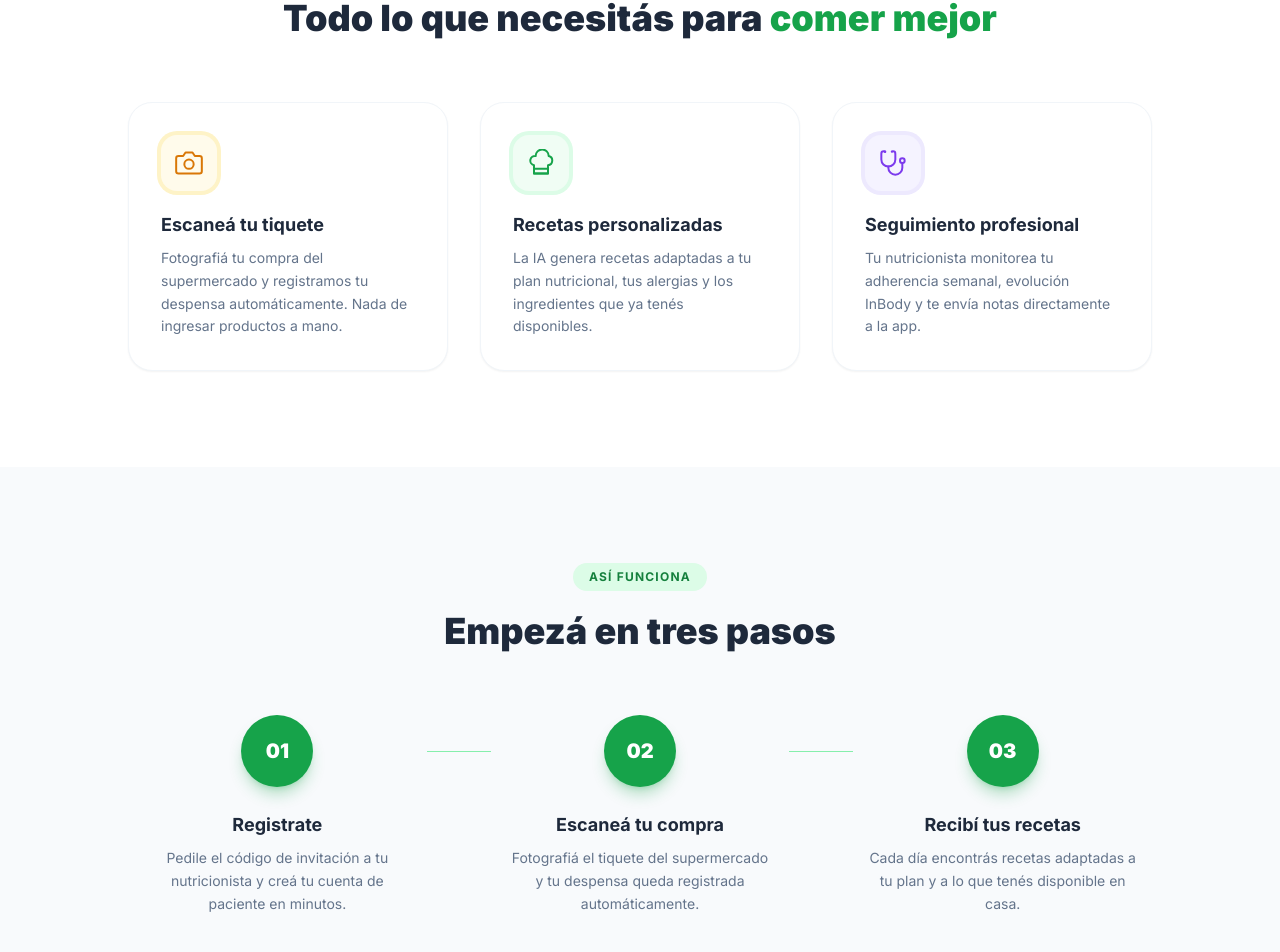
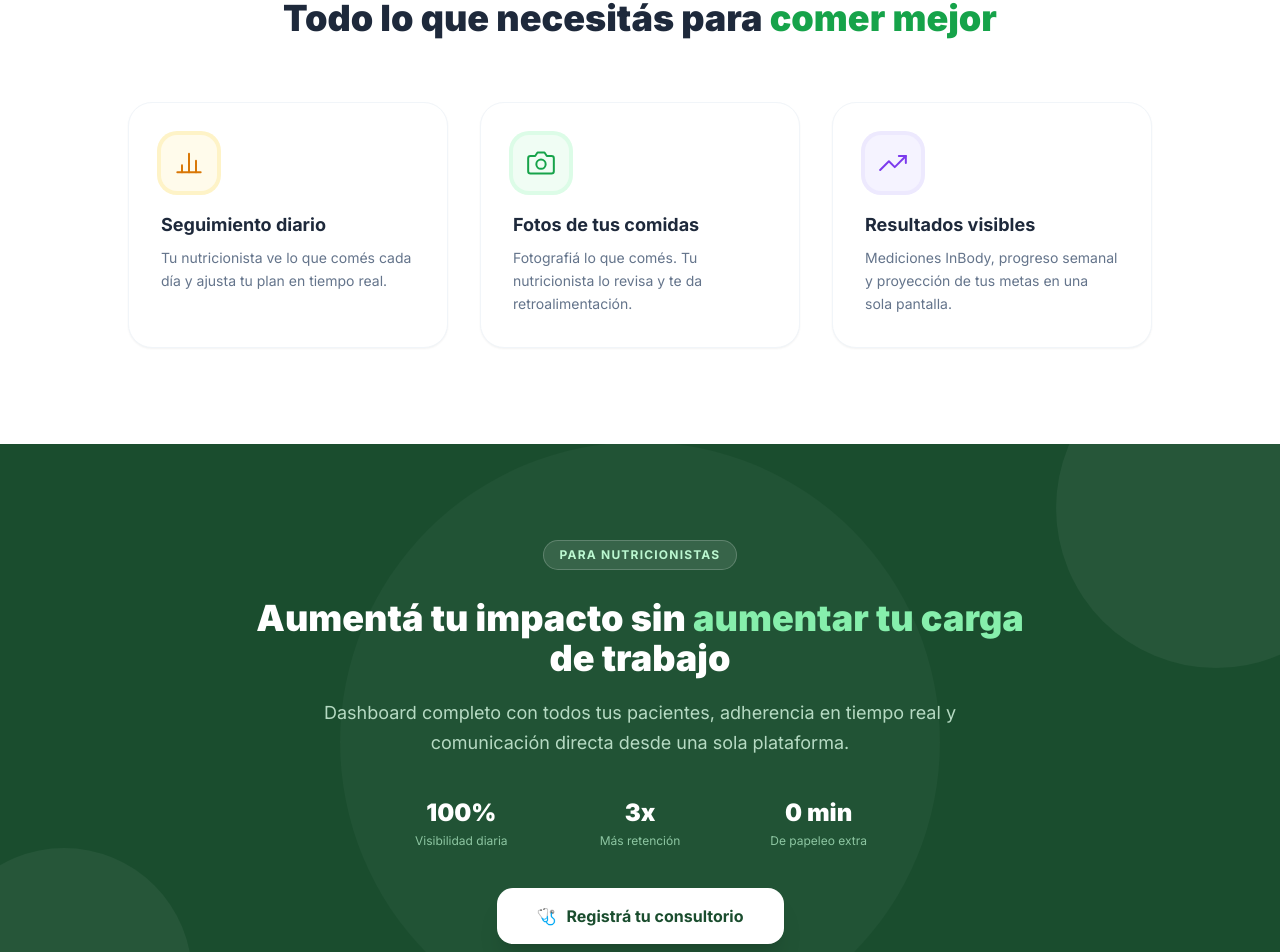
Before and after one commit to NutriCR/NutriCR, a Next.js app: page / in a window 1280 px wide. Shown: the part 946-1898 px from the top of the page. Built offline with nearby package versions, Linux system fonts and the light colour scheme.

Commit message:
landing page enfoque seguimiento continuo nutricionista

```diff
--- a/app/page.tsx
+++ b/app/page.tsx
@@ -77,22 +77,22 @@ function IconCamera({ className }: { className?: string }) {
   );
 }
 
-function IconChef({ className }: { className?: string }) {
+function IconChart({ className }: { className?: string }) {
   return (
     <svg className={className} fill="none" viewBox="0 0 24 24" stroke="currentColor" strokeWidth={1.7} strokeLinecap="round" strokeLinejoin="round">
-      <path d="M6 13.87A4 4 0 017.41 6a5.11 5.11 0 0111.18 0A4 4 0 0118 13.87V21H6z" />
-      <line x1="6" y1="17" x2="18" y2="17" />
-      <line x1="6" y1="21" x2="18" y2="21" />
+      <line x1="18" y1="20" x2="18" y2="10" />
+      <line x1="12" y1="20" x2="12" y2="4"  />
+      <line x1="6"  y1="20" x2="6"  y2="14" />
+      <line x1="2"  y1="20" x2="22" y2="20" />
     </svg>
   );
 }
 
-function IconStethoscope({ className }: { className?: string }) {
+function IconTrendingUp({ className }: { className?: string }) {
   return (
     <svg className={className} fill="none" viewBox="0 0 24 24" stroke="currentColor" strokeWidth={1.7} strokeLinecap="round" strokeLinejoin="round">
-      <path d="M4.8 2.3A.3.3 0 105 2H4a2 2 0 00-2 2v5a6 6 0 006 6 6 6 0 006-6V4a2 2 0 00-2-2h-1a.2.2 0 10.3.3" />
-      <path d="M8 15v1a6 6 0 006 6v0a6 6 0 006-6v-4" />
-      <circle cx="20" cy="10" r="2" />
+      <polyline points="23 6 13.5 15.5 8.5 10.5 1 18" />
+      <polyline points="17 6 23 6 23 12" />
     </svg>
   );
 }
@@ -241,10 +241,10 @@ export default function HomePage() {
               style={{ '--reveal-delay': '110ms', textShadow: '0 2px 8px rgba(0,0,0,0.4)' } as React.CSSProperties}
               className="text-4xl sm:text-5xl lg:text-6xl font-black text-white leading-[1.08] tracking-tight"
             >
-              Tu nutricionista, tu despensa
+              Tu nutricionista contigo{' '}
+              <span className="text-green-300">todos los días</span>
               <br className="hidden sm:block" />
-              {' '}y tus recetas{' '}
-              <span className="text-green-300">en un solo lugar</span>
+              {' '}no solo en la cita
             </h1>
 
             {/* Subtítulo */}
@@ -253,7 +253,7 @@ export default function HomePage() {
               style={{ '--reveal-delay': '240ms' } as React.CSSProperties}
               className="mt-6 text-lg sm:text-xl text-white/85 max-w-xl mx-auto leading-relaxed"
             >
-              Tecnología al servicio de tu salud.
+              Seguimiento real, resultados reales.
               Diseñado para Costa Rica.
             </p>
 
@@ -341,30 +341,30 @@ export default function HomePage() {
             <div className="grid grid-cols-1 sm:grid-cols-3 gap-8">
               {[
                 {
-                  Icon:  IconCamera,
+                  Icon:  IconChart,
                   ring:  'ring-amber-100',
                   bg:    'bg-amber-50',
                   text:  'text-amber-600',
-                  title: 'Escaneá tu tiquete',
-                  desc:  'Fotografiá tu compra del supermercado y registramos tu despensa automáticamente. Nada de ingresar productos a mano.',
+                  title: 'Seguimiento diario',
+                  desc:  'Tu nutricionista ve lo que comés cada día y ajusta tu plan en tiempo real.',
                   delay: '0ms',
                 },
                 {
-                  Icon:  IconChef,
+                  Icon:  IconCamera,
                   ring:  'ring-brand-100',
                   bg:    'bg-brand-50',
                   text:  'text-brand-600',
-                  title: 'Recetas personalizadas',
-                  desc:  'La IA genera recetas adaptadas a tu plan nutricional, tus alergias y los ingredientes que ya tenés disponibles.',
+                  title: 'Fotos de tus comidas',
+                  desc:  'Fotografiá lo que comés. Tu nutricionista lo revisa y te da retroalimentación.',
                   delay: '130ms',
                 },
                 {
-                  Icon:  IconStethoscope,
+                  Icon:  IconTrendingUp,
                   ring:  'ring-violet-100',
                   bg:    'bg-violet-50',
                   text:  'text-violet-600',
-                  title: 'Seguimiento profesional',
-                  desc:  'Tu nutricionista monitorea tu adherencia semanal, evolución InBody y te envía notas directamente a la app.',
+                  title: 'Resultados visibles',
+                  desc:  'Mediciones InBody, progreso semanal y proyección de tus metas en una sola pantalla.',
                   delay: '260ms',
                 },
               ].map((b) => (
@@ -383,6 +383,76 @@ export default function HomePage() {
                   </div>
                 </div>
               ))}
+            </div>
+          </div>
+        </section>
+
+        {/* ══════════════════════════════════════════════════════════════════
+            PARA NUTRICIONISTAS — fondo verde oscuro
+        ══════════════════════════════════════════════════════════════════ */}
+        <section className="py-24 px-6 bg-[#1a4d2e] relative overflow-hidden">
+          {/* Detalles decorativos de fondo */}
+          <div aria-hidden className="absolute -top-24 -right-24 w-80 h-80 rounded-full bg-white/5 pointer-events-none" />
+          <div aria-hidden className="absolute -bottom-16 -left-16 w-64 h-64 rounded-full bg-white/5 pointer-events-none" />
+          <div aria-hidden className="absolute top-1/2 left-1/2 -translate-x-1/2 -translate-y-1/2 w-[600px] h-[600px] rounded-full bg-white/[0.03] pointer-events-none" />
+
+          <div className="max-w-3xl mx-auto text-center relative z-10">
+            {/* Chip */}
+            <span
+              data-reveal
+              className="inline-block bg-white/10 border border-white/20 text-green-200 text-xs font-bold uppercase tracking-widest px-4 py-1.5 rounded-full mb-7"
+            >
+              Para nutricionistas
+            </span>
+
+            <h2
+              data-reveal
+              style={{ '--reveal-delay': '110ms' } as React.CSSProperties}
+              className="text-3xl sm:text-4xl font-black text-white leading-tight mb-5"
+            >
+              Aumentá tu impacto sin{' '}
+              <span className="text-green-300">aumentar tu carga</span>{' '}
+              de trabajo
+            </h2>
+
+            <p
+              data-reveal
+              style={{ '--reveal-delay': '220ms' } as React.CSSProperties}
+              className="text-green-100/80 text-lg leading-relaxed mb-10 max-w-2xl mx-auto"
+            >
+              Dashboard completo con todos tus pacientes, adherencia en tiempo real
+              y comunicación directa desde una sola plataforma.
+            </p>
+
+            {/* Stats visuales */}
+            <div
+              data-reveal
+              style={{ '--reveal-delay': '320ms' } as React.CSSProperties}
+              className="grid grid-cols-3 gap-6 mb-10 max-w-lg mx-auto"
+            >
+              {[
+                { value: '100%',  label: 'Visibilidad diaria' },
+                { value: '3x',    label: 'Más retención'      },
+                { value: '0 min', label: 'De papeleo extra'   },
+              ].map((s) => (
+                <div key={s.label} className="flex flex-col items-center gap-1">
+                  <span className="text-2xl font-black text-white">{s.value}</span>
+                  <span className="text-xs text-green-200/70 leading-tight text-center">{s.label}</span>
+                </div>
+              ))}
+            </div>
+
+            <div
+              data-reveal
+              style={{ '--reveal-delay': '420ms' } as React.CSSProperties}
+            >
+              <Link
+                href="/auth/registro/nutriologo"
+                className="inline-flex items-center justify-center gap-2.5 bg-white text-[#1a4d2e] font-bold py-4 px-10 rounded-2xl shadow-xl hover:shadow-2xl hover:bg-green-50 active:scale-95 transition-all duration-200 text-base"
+              >
+                <span aria-hidden>🩺</span>
+                Registrá tu consultorio
+              </Link>
             </div>
           </div>
         </section>
@@ -425,9 +495,9 @@ export default function HomePage() {
                 <div className="w-[72px] h-[72px] rounded-full bg-brand-600 text-white flex items-center justify-center shadow-lg shadow-brand-600/30 mb-6 flex-shrink-0">
                   <span className="text-xl font-black">01</span>
                 </div>
-                <h3 className="text-lg font-bold text-slate-800 mb-2">Registrate</h3>
+                <h3 className="text-lg font-bold text-slate-800 mb-2">Tu nutricionista crea tu plan</h3>
                 <p className="text-slate-500 text-sm leading-relaxed">
-                  Pedile el código de invitación a tu nutricionista y creá tu cuenta de paciente en minutos.
+                  Define tus metas, restricciones y objetivos en la plataforma.
                 </p>
               </div>
 
@@ -449,9 +519,9 @@ export default function HomePage() {
                 <div className="w-[72px] h-[72px] rounded-full bg-brand-600 text-white flex items-center justify-center shadow-lg shadow-brand-600/30 mb-6 flex-shrink-0">
                   <span className="text-xl font-black">02</span>
                 </div>
-                <h3 className="text-lg font-bold text-slate-800 mb-2">Escaneá tu compra</h3>
+                <h3 className="text-lg font-bold text-slate-800 mb-2">Vos registrás tu día a día</h3>
                 <p className="text-slate-500 text-sm leading-relaxed">
-                  Fotografiá el tiquete del supermercado y tu despensa queda registrada automáticamente.
+                  Fotografiá tus comidas, escaneá tu compra del súper, seguí tu progreso.
                 </p>
               </div>
 
@@ -473,9 +543,9 @@ export default function HomePage() {
                 <div className="w-[72px] h-[72px] rounded-full bg-brand-600 text-white flex items-center justify-center shadow-lg shadow-brand-600/30 mb-6 flex-shrink-0">
                   <span className="text-xl font-black">03</span>
                 </div>
-                <h3 className="text-lg font-bold text-slate-800 mb-2">Recibí tus recetas</h3>
+                <h3 className="text-lg font-bold text-slate-800 mb-2">Tu nutricionista te acompaña</h3>
                 <p className="text-slate-500 text-sm leading-relaxed">
-                  Cada día encontrás recetas adaptadas a tu plan y a lo que tenés disponible en casa.
+                  Revisa tus fotos, ajusta tu plan y te manda correcciones entre citas.
                 </p>
               </div>
 
```
Also changed, not shown: 1 other file (tests, documents, lock files or other folders).
